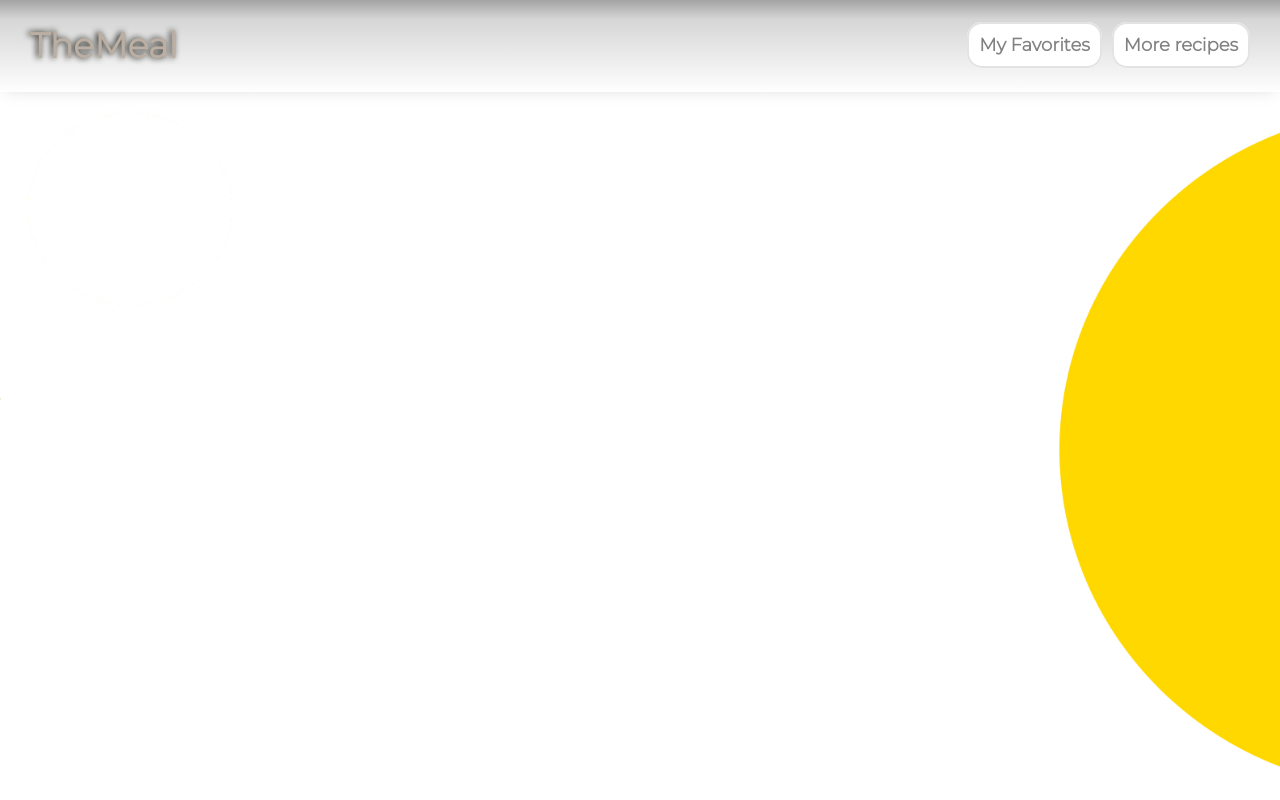
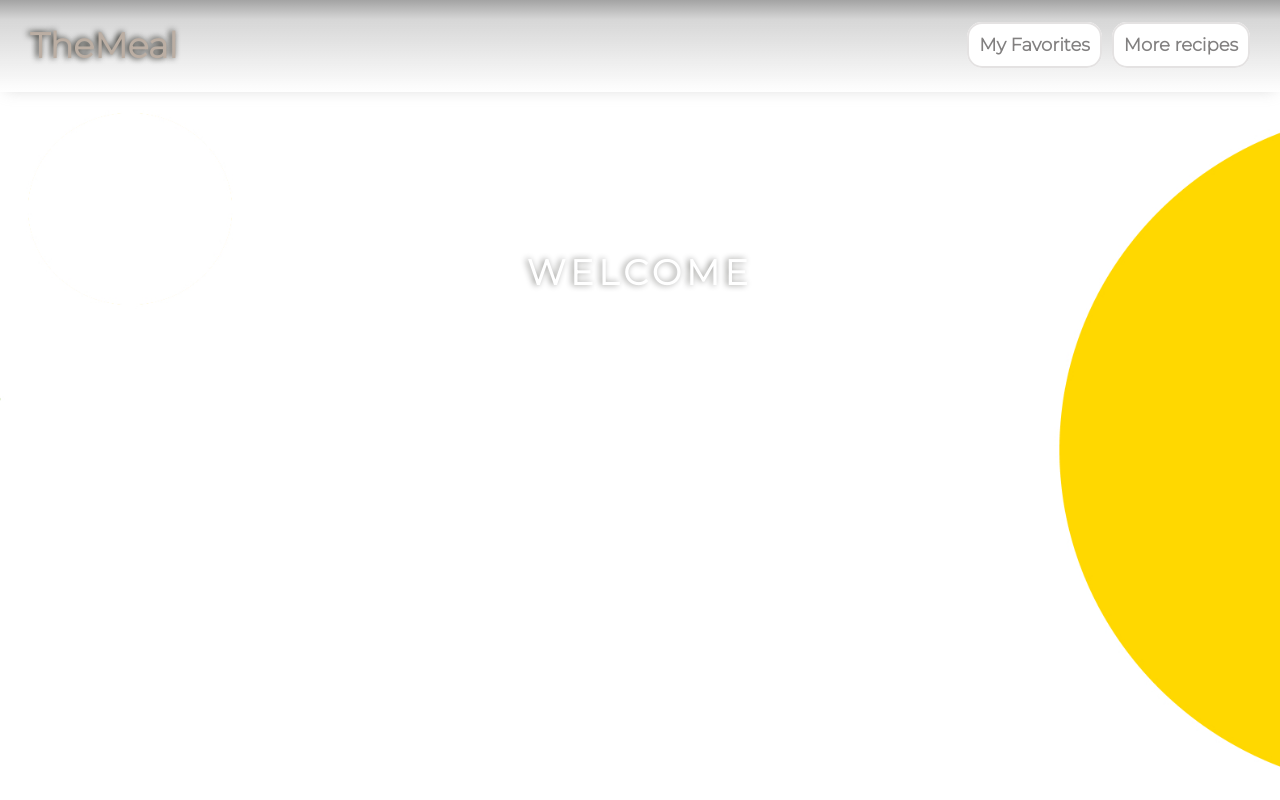
Before and after one commit to SaKarolina/recipes-react, a React (Create React App) app: page / in a window 1280 px wide. Built offline with nearby package versions, Linux system fonts and the light colour scheme.

Commit message:
update home page link

```diff
--- a/src/App.jsx
+++ b/src/App.jsx
@@ -21,6 +21,15 @@ function App() {
       setFavorites(JSON.parse(data));
     }
   }, []);
+
+  // const changeColor = () => {
+  //   let heart = document.getElementsByClassName("heart");
+  //   if (heart === true) {
+  //     heart.style.color = '#fff';
+  //   } else {
+  //     heart.style.color = '#00AF11';
+  //   }
+  // }
 
   const addFavorite = (search) => {
     const catchDuplicate = favorites.find((favorite) => (favorite.idMeal === search.idMeal));
@@ -68,29 +77,13 @@ function App() {
     <BrowserRouter>
       <div className="app">
         <Header></Header>
+
         <Routes>
-          <Route
-            path="/favorites"
-            element={
-              <FavoriteList
-                search={search}
-              ></FavoriteList>
-            }
-          ></Route>
-          <Route
-            path="/search"
-            element={
-              <Search
-                search={search}
-                findData={findData}
-                handleSearch={handleSearch}
-                results={results}
-                errorMsg={errorMsg}
-                addFavorite={addFavorite}
-              ></Search>
-            }
-          ></Route>
+          <Route path='/' element={<div className="first-page">Welcome</div>}></Route>
+          <Route path="/favorites" element={<FavoriteList search={search}></FavoriteList>}></Route>
+          <Route path="/search" element={<Search search={search} findData={findData} handleSearch={handleSearch} results={results} errorMsg={errorMsg} addFavorite={addFavorite}></Search>}></Route>
         </Routes>
+
       </div>
     </BrowserRouter>
   );
--- a/src/Routes/FavoriteList.jsx
+++ b/src/Routes/FavoriteList.jsx
@@ -21,7 +21,7 @@ export default function FavoriteList({ search }) {
 
   return (
     <div className="app">
-      <h1 style={{ padding: '20px' }}>My Favorites</h1>
+      <h1 style={{ padding: '20px', color: '#fff', textShadow: '-2px 0px 6px #0a0a04b8' }}>My Favorites</h1>
       <div className="fav-container">
         {favorites.map((search) => (
           <div key={search.idMeal}>
--- a/src/style.scss
+++ b/src/style.scss
@@ -36,6 +36,16 @@ li {
     justify-content: flex-start;
     align-items: center;
     background-color: transparent;
+    .first-page {
+        margin-top: 20vh;
+        color: #fff;
+        text-shadow: -2px 0px 6px #0a0a0477;
+        font-size: 35px;
+        line-height: 1.2em;
+        font-weight: 900;
+        letter-spacing: 5px;
+        text-transform: uppercase;
+    }
     .header-container {
         width: 100vw;
         display: flex;
@@ -172,6 +182,7 @@ li {
                 top: 1vh;
                 right: 1vw;
                 font-size: 36px;
+                color: #fff;
                 cursor: pointer;
             }
             .poster-wrapper {
```
